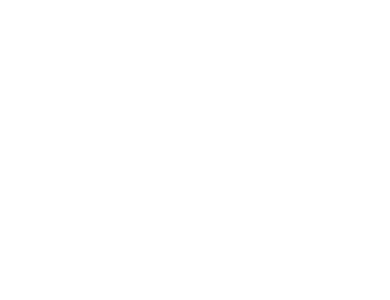
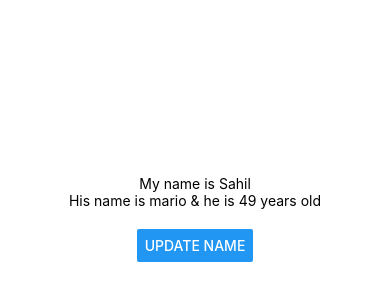
Before and after one commit to Sahil1109/nativeapp, a React Native app: screen / in a window 390 px wide. Shown: the part 204-504 px from the top of the page. Built offline with nearby package versions, Linux system fonts and the light colour scheme.

Commit message:
After Lec4

```diff
--- a/App.js
+++ b/App.js
@@ -1,11 +1,24 @@
-import React from 'react';
-import { StyleSheet, Text, View } from 'react-native';
+import React,{useState} from 'react';
+import { StyleSheet, Text, View, Button } from 'react-native';
 
 export default function App() {
+  const [name, setName] =useState('Sahil');
+  const [person, setPerson] = useState({name:'mario', age:49})
+  const clickHandler = ()=>{
+    setName('John');
+    setPerson({
+      name: 'Johny',
+      age: 20
+    })
+  }
+
   return (
     <View style={styles.container}>
-      <Text></Text>
-      <Text></Text>
+      <Text>My name is {name}</Text>
+  <Text>His name is {person.name} & he is {person.age} years old</Text>
+      <View style={styles.buttonContainer}>
+        <Button title='Update name'onPress={clickHandler}/>
+      </View>
     </View>
   );
 }
@@ -18,15 +31,8 @@
     justifyContent: 'center',
     textDecorationColor: 'white'
   },
-  header:{
-    backgroundColor: 'pink',
-    padding:20,
-  },
-  boldText:{
-    fontWeight: 'bold'
-  },
-  body:{
-    backgroundColor:'yellow',
-    padding: 20,
+  buttonContainer:{
+    marginTop: 20,
+
   }
 });
```
